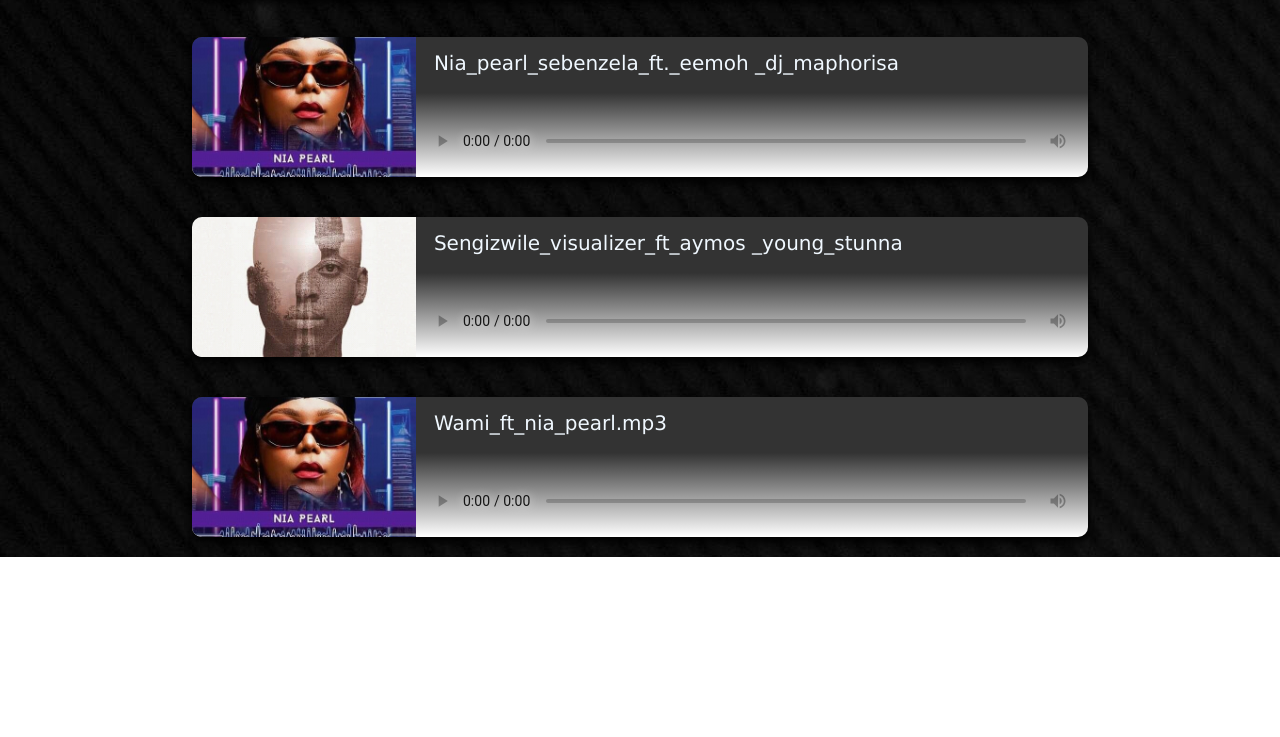
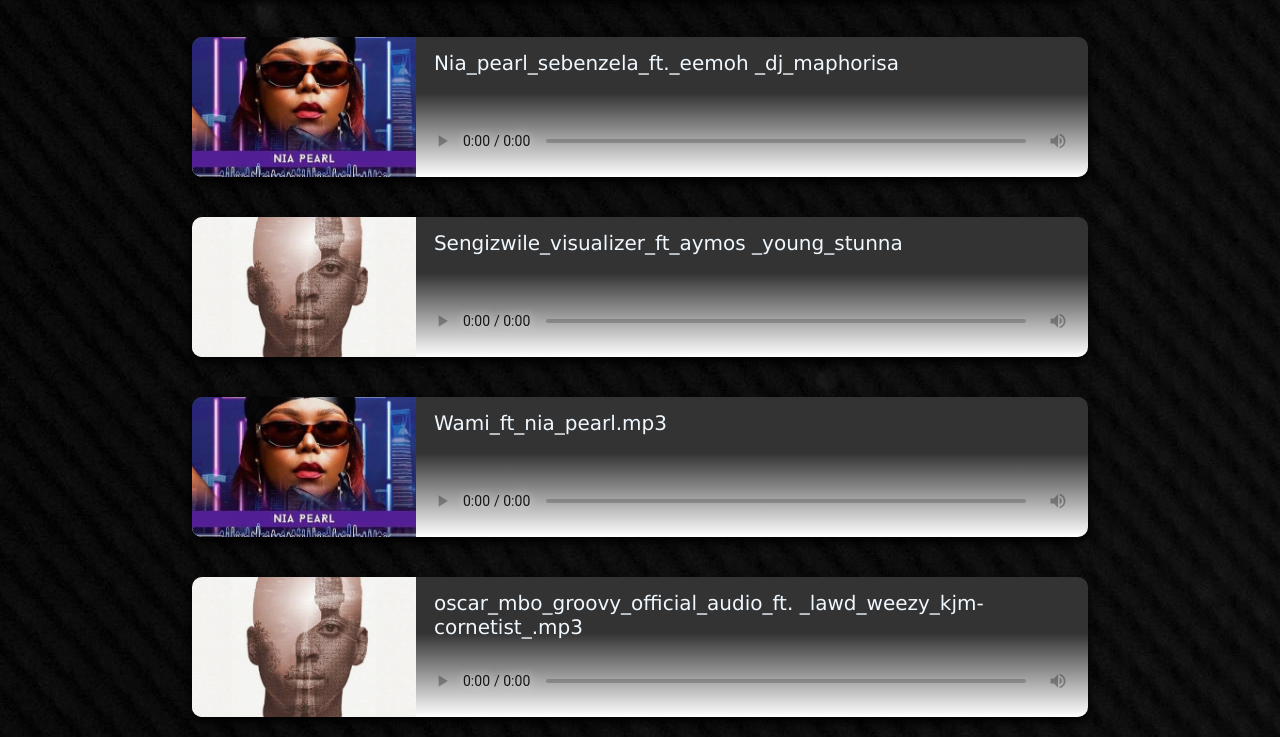
Before and after one commit to Astrospurs54/Astros-podcast, a plain HTML site: page Mas musiq.html in a window 1280 px wide. Shown: the part 1653-2390 px from the top of the page. Before the commit the page ends 2210 px from the top, so only its background shows below. Drawn offline with Linux system fonts and the light colour scheme.

Commit message:
second commit

```diff
--- a/Mas musiq.html
+++ b/Mas musiq.html
@@ -138,6 +138,17 @@
          Wami_ft_nia_pearl.mp3
       </div>
       </div>
+      <div class="box">
+        <div class="image">
+            <img src="assets/pics/art work/mas musiq/1.jpg">
+        </div>
+      <div class="music">
+        <audio src="assets/rec music/mas musiq/mas_musiq_oscar_mbo_groovy_official_audio_ft._lawd_weezy_kjm-cornetist_.mp3" controls></audio>
+      </div>
+      <div class="title">
+        oscar_mbo_groovy_official_audio_ft. _lawd_weezy_kjm-cornetist_.mp3
+      </div>
+      </div>
 
 
 
```
Also changed, not shown: 1 other file.
